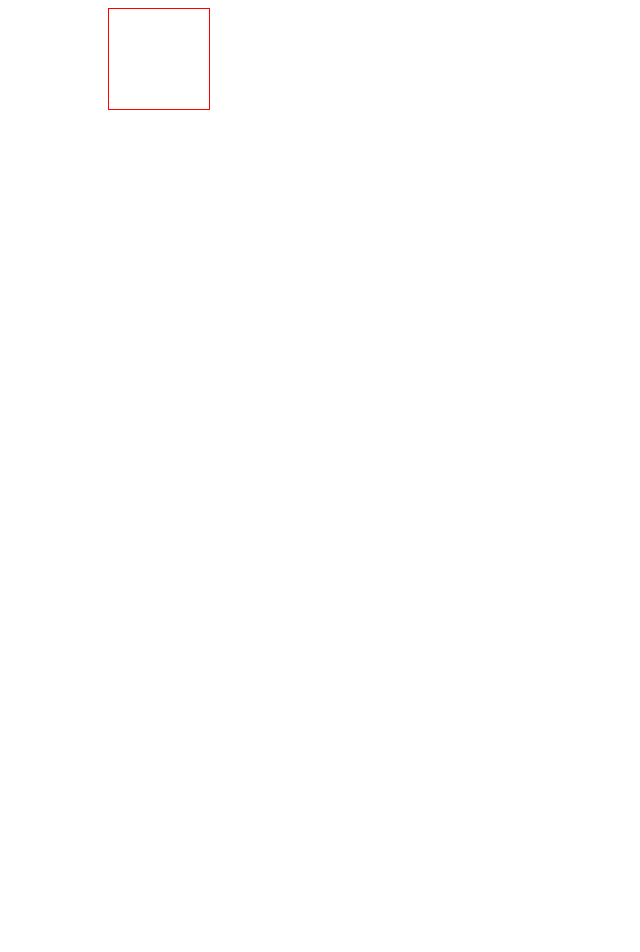
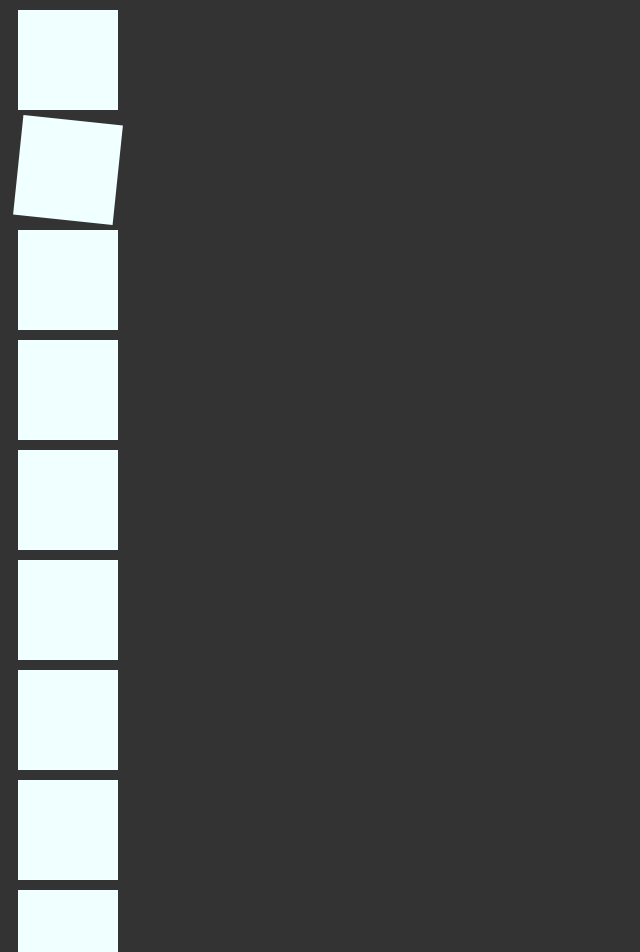
Before and after one commit to rijinmk/learning-gsap, a React (Create React App) app: page / in a window 1280 px wide. Shown: the top 952 px of the page, without its empty margins (0-640 px from the left). Before the commit the page ends 800 px from the top, so only its background shows below. Built offline with nearby package versions, Linux system fonts and the light colour scheme.

Commit message:
feat: setting up other files to organize learning

```diff
--- a/src/App.css
+++ b/src/App.css
@@ -1,5 +1,10 @@
+body {
+  background-color: #333;
+}
+
 .box {
-  border: 1px solid red;
   width: 100px;
   height: 100px;
+  background-color: azure;
+  margin: 10px;
 }
--- a/src/App.js
+++ b/src/App.js
@@ -1,22 +1,11 @@
 import "./App.css";
-import gsap from "gsap";
-import { useGSAP } from "@gsap/react";
-import { useRef } from "react";
+import GettingStarted from "./practice/GettingStarted";
 
 function App() {
-  const container = useRef();
-
-  useGSAP(
-    () => {
-      gsap.to(".box", { x: 100 });
-    },
-    { scope: container }
-  );
-
   return (
-    <div ref={container} className="container">
-      <div className="box"></div>
-    </div>
+    <>
+      <GettingStarted />
+    </>
   );
 }
 
--- /dev/null
+++ b/src/practice/GettingStarted.js
@@ -0,0 +1,57 @@
+import React from "react";
+import gsap from "gsap";
+import { useGSAP } from "@gsap/react";
+import { useRef } from "react";
+
+function GettingStarted() {
+  const container = useRef();
+  const tl = gsap.timeline({ paused: true, delay: 2, yoyo: true });
+
+  useGSAP(
+    () => {
+      // gsap.to(".box", {
+      //   x: 100,
+      //   rotate: "180deg",
+      //   scale: 0.2,
+      //   delay: 0.5,
+      //   stagger: 0.07,
+      //   duration: 1,
+      // });
+
+      tl.to(".box.b1", { rotation: -270, duration: 4, ease: "elastic" })
+        .to(".box.b2", { rotation: -360, duration: 4, ease: "elastic" })
+        .to(".box.b3", { rotation: -180, duration: 4, ease: "elastic" });
+
+      tl.play();
+      // tl.seek(0.2);
+    },
+    { scope: container }
+  );
+
+  return (
+    <div ref={container} className="container">
+      <div className="box b1"></div>
+      <div className="box b2"></div>
+      <div className="box b3"></div>
+      <div className="box b4"></div>
+      <div className="box b5"></div>
+      <div className="box b6"></div>
+      <div className="box b7"></div>
+      <div className="box b8"></div>
+      <div className="box b9"></div>
+      <div className="box b10"></div>
+      <div className="box b11"></div>
+      <div className="box b12"></div>
+      <div className="box b13"></div>
+      <div className="box b14"></div>
+      <div className="box b15"></div>
+      <div className="box b16"></div>
+      <div className="box b17"></div>
+      <div className="box b18"></div>
+      <div className="box b19"></div>
+      <div className="box b20"></div>
+    </div>
+  );
+}
+
+export default GettingStarted;
```
